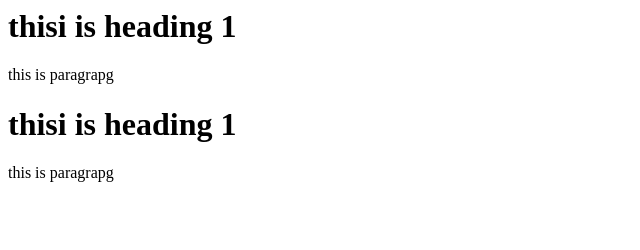
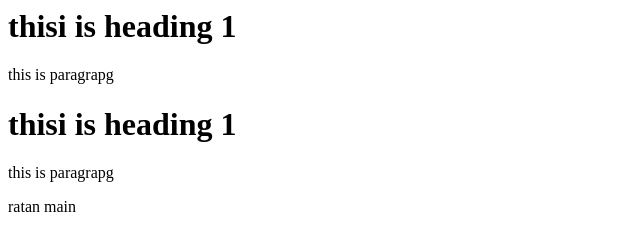
Before and after one commit to mathematics-hub/jmi_demo, a plain HTML site: page index.html in a window 1280 px wide. Shown: the full height of the page, 0-640 px from the left. Drawn offline with Linux system fonts and the light colour scheme.

Commit message:
ratan add

```diff
--- a/index.html
+++ b/index.html
@@ -2,3 +2,4 @@
 <p>this is paragrapg</p>
 <h1>thisi is heading 1</h1>
 <p>this is paragrapg</p>
+<h>ratan main</h>
```
